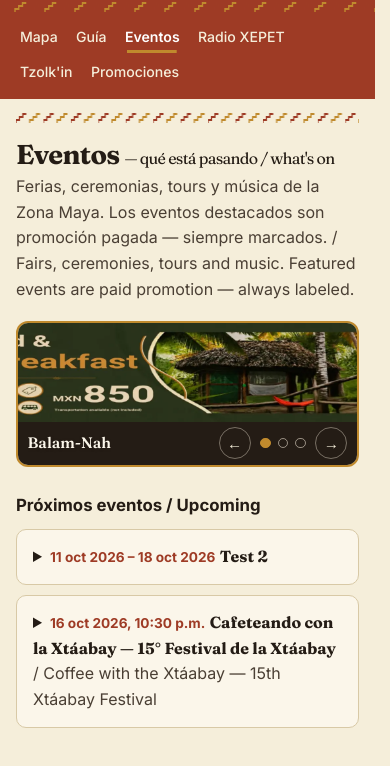
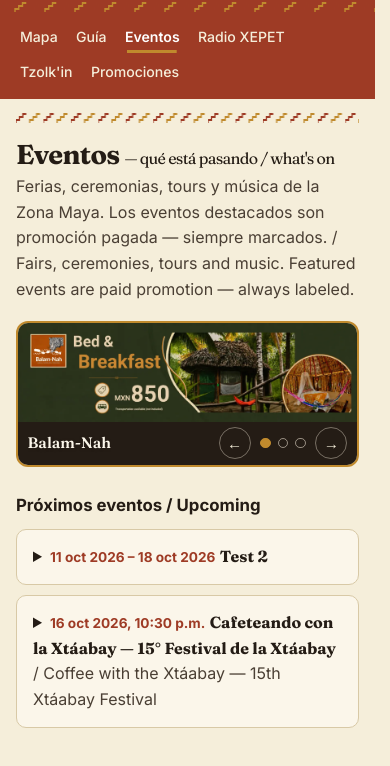
Before and after one commit to Red-Running-Horse/FCPqrooDirectoryServices, a Next.js app: page /eventos in a window 390 px wide. Shown: the top 766 px of the page. Built offline with nearby package versions, Linux system fonts and the light colour scheme.

Commit message:
Banner: per-breakpoint scene sources, centered hero sign

```diff
--- a/app/events.mjs
+++ b/app/events.mjs
@@ -45,7 +45,11 @@ const events = [
     promoted: true,
     promotion: {
       mediaType: "image",
-      mediaUrl: "/promo/balamnah_1911_300.webp",   // band scene (1911x300 ~6.37:1, matches the desktop 69:11 crop)
+      // Band scenes, one file per breakpoint — swap files, not code. The wide
+      // scene fits the desktop 69:11 crop; the 69:20 scene is native to the
+      // mobile band (promotions without a mobile asset reuse mediaUrl).
+      mediaUrl: "/promo/balamnah_1911_300.webp",        // desktop band scene (1911x300 ~6.37:1)
+      mobileMediaUrl: "/promo/promotion0_1680_487.webp", // mobile band scene (1680x487 = 69:20)
       cardUrl: "/promo/promotion0_1280_720.webp",
       siteUrl: "https://balamnah.fcpqroo.mx",
       tagline: {
@@ -88,7 +92,8 @@ const events = [
     promoted: true,
     promotion: {
       mediaType: "image",
-      mediaUrl: "/promo/promotion1_1911_300.webp",
+      mediaUrl: "/promo/promotion1_1911_300.webp",        // desktop band scene
+      mobileMediaUrl: "/promo/promotion1_1680_487.webp", // mobile band scene
       cardUrl: "/promo/promotion1_1280_720.webp",
       siteUrl: "https://example.com/1",
       tagline: { es: "Prueba uno / Test one", en: "Test one" },
@@ -115,7 +120,8 @@ const events = [
     promoted: true,
     promotion: {
       mediaType: "image",
-      mediaUrl: "/promo/promotion2_1911_300.webp",
+      mediaUrl: "/promo/promotion2_1911_300.webp",        // desktop band scene
+      mobileMediaUrl: "/promo/promotion2_1680_487.webp", // mobile band scene
       siteUrl: "https://example.com/2",
       tagline: { es: "Prueba dos / Test two", en: "Test two" },
     },
--- a/app/featured-partners.css
+++ b/app/featured-partners.css
@@ -24,9 +24,9 @@
 }
 
 /* One absolutely-positioned scene per promotion; the active one fades in over
-   the outgoing one. `background-size: cover` center-crops whatever the band
-   ratio needs — the 1911x300 (~6.37:1) scenes lose ~1.5% of their width on
-   the desktop 69:11 crop and center-crop harder on the mobile 69:20 band. */
+   the outgoing one. Each scene carries two sources (custom properties set in
+   JS): the mobile-ratio image at base, the wide desktop image from 48rem up —
+   `background-size: cover` center-crops whatever slack each band ratio has. */
 .attract__scene {
   position: absolute;
   top: 0;
@@ -34,6 +34,7 @@
   width: 100%;
   aspect-ratio: 69 / 20;
   overflow: hidden;
+  background-image: var(--scene-mobile);
   background-size: cover;
   background-position: center;
   opacity: 0;
@@ -166,6 +167,7 @@
   .attract::before,
   .attract__scene,
   .attract__image-link { aspect-ratio: 69 / 11; }
+  .attract__scene { background-image: var(--scene-desktop); }
 }
 
 @media (max-width: 47.99rem) {
--- a/app/featured-partners.js
+++ b/app/featured-partners.js
@@ -68,7 +68,13 @@ function RotatingBand({ partners, text }) {
           className="attract__scene"
           data-active={sceneIndex === active}
           aria-hidden={sceneIndex !== active}
-          style={{ backgroundImage: `url(${p.promotion?.mediaUrl})` }}
+          style={{
+            // Per-breakpoint scene sources consumed by the CSS at each
+            // breakpoint — swapping image files in public/promo/ (and these
+            // two URLs) is all an asset refresh needs.
+            ["--scene-desktop"]: `url(${p.promotion?.mediaUrl})`,
+            ["--scene-mobile"]: `url(${p.promotion?.mobileMediaUrl ?? p.promotion?.mediaUrl})`,
+          }}
         />
       ))}
       <a
--- a/app/maya-theme.css
+++ b/app/maya-theme.css
@@ -134,7 +134,7 @@
 @media (min-width: 48rem) {
   .hero__mark {
     max-width: 34rem;       /* ~544px wide → ~85px tall at the 1911:300 ratio */
-    margin-left: 0;         /* left-align with the hero text on desktop */
+    margin-inline: auto;    /* centered in the hero on desktop */
   }
 }
 
```
Also changed, not shown: 1 other file (tests, documents, lock files or other folders).
